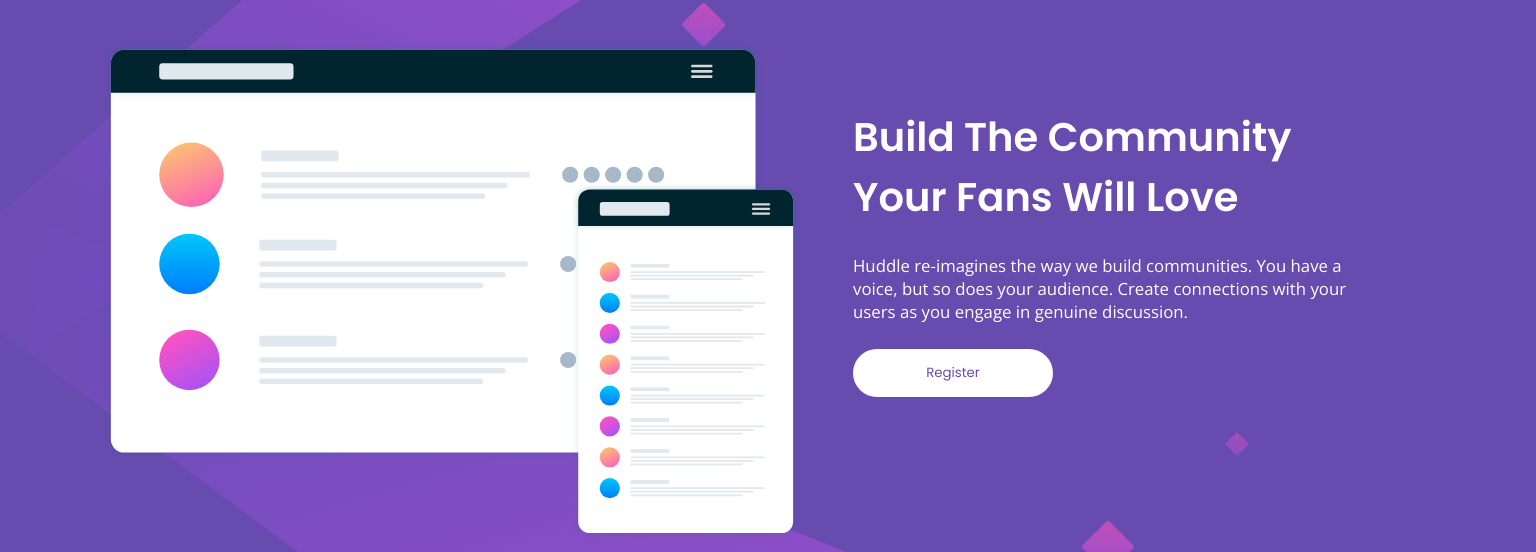
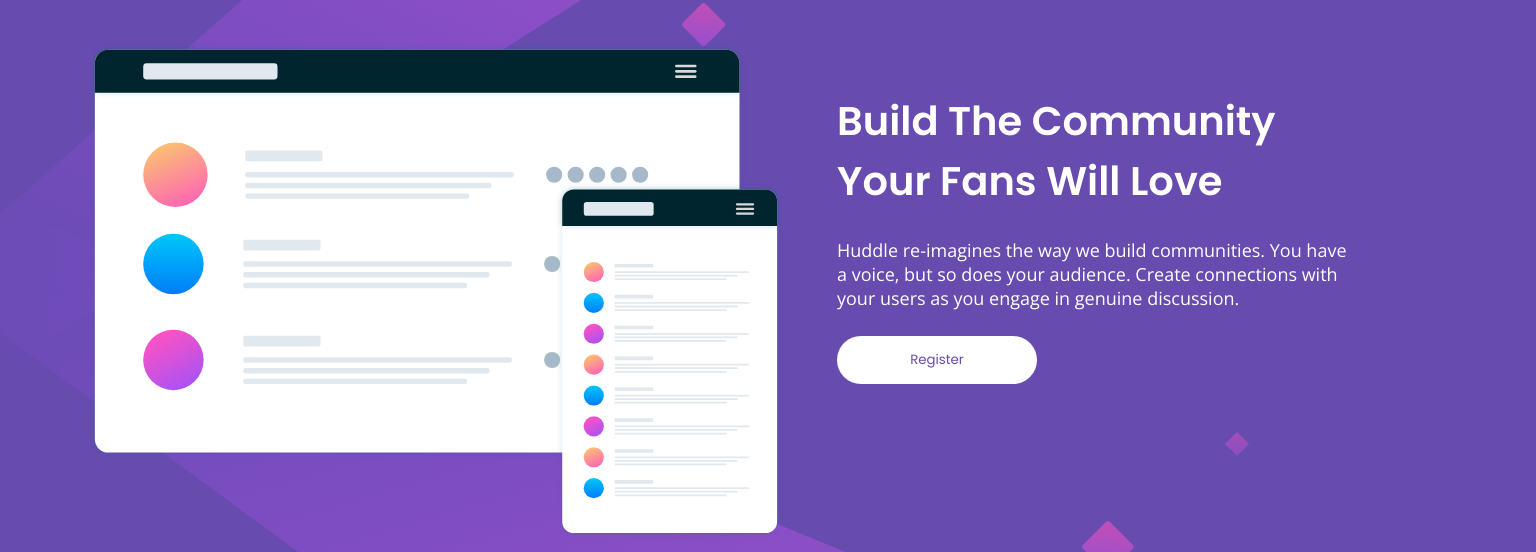
Before and after one commit to AnisBacha/Huddle-landing-page, a plain HTML site: page index.html in a window 1536 px wide. Shown: the part 162-714 px from the top of the page. Drawn offline with nearby package versions, Linux system fonts and the light colour scheme.

Commit message:
matching design

```diff
--- a/css/style.css
+++ b/css/style.css
@@ -71,10 +71,10 @@
     max-width: 515px;
 }
 
-@media screen and (min-width: 1024px) {
+@media screen and (min-width: 1440px) {
     body{
         background-image: url("../images/bg-desktop.svg");
-        padding-inline: 4rem;
+        padding-inline: 3rem;
     }
     .header__logo{
         max-width: 200px;
@@ -97,10 +97,10 @@
     }
     .main__h1{
         font-size: 2.5rem;
-        margin-block-start: 4rem;
+        margin-block-start: 3rem;
     }
     .main__p{
-        font-size: 1.05rem;
+        font-size: 1.125rem;
         font-weight: 400;
     }
     .main__button{
```
